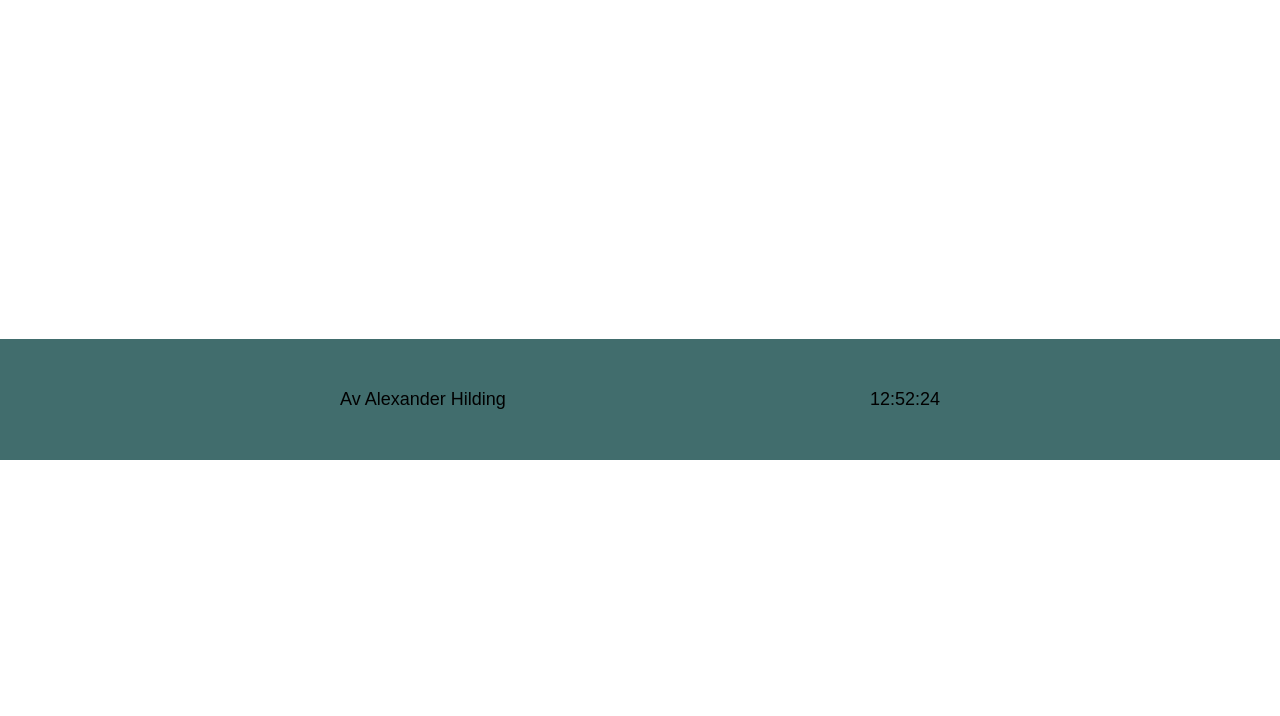
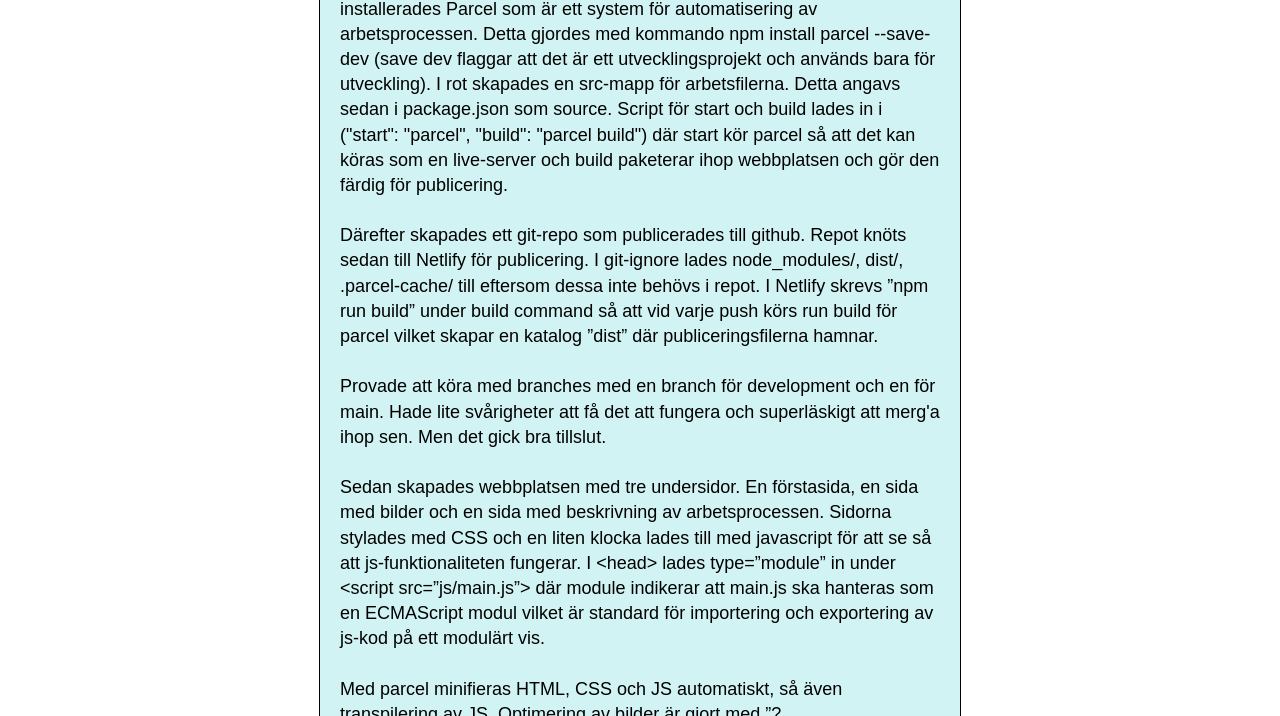
Before and after one commit to hildingx/dt211gmoment1, a website built with Parcel: page src/process.html in a window 1280 px wide. Shown: the part 340-1056 px from the top of the page. Before the commit the page ends 800 px from the top, so only its background shows below. Built offline with nearby package versions, Linux system fonts and the light colour scheme.

Commit message:
lagt till arbetsprocessbeskrivning

```diff
--- a/sharp.config.json
+++ b/sharp.config.json
@@ -1,5 +1,5 @@
 {
-    "jpg": {
+    "jpeg": {
         "quality": 75,
         "progressive": true
     },
--- a/src/process.html
+++ b/src/process.html
@@ -20,7 +20,47 @@
     <main>
         <div class="box work">
             <h1>Beskrivning av arbetsprocessen</h1>
-            <p>Här kommer arbetsprocessen beskrivas.</p>
+            <p>Projektet initierades genom att skapa en katalog för mitt projekt. Där skapades ett npm-projekt
+                genom "npm init" i konsolen. I (root) katalogen skapades då en json-fil som indikerar att det är
+                ett npm-projekt. Sedan installerades Parcel som är ett system för automatisering av arbetsprocessen.
+                Detta gjordes med kommando npm install parcel --save-dev (save dev flaggar att det är ett
+                utvecklingsprojekt och används bara för utveckling). I rot skapades en src-mapp för arbetsfilerna.
+                Detta angavs sedan i package.json som source. Script för start och build lades in i
+                ("start": "parcel", "build": "parcel build") där start kör parcel så att det kan köras som en live-server
+                och build paketerar ihop webbplatsen och gör den färdig för publicering.
+                <br>
+                <br>
+                Därefter skapades ett git-repo som publicerades till github. Repot knöts sedan till Netlify för publicering.
+                I git-ignore lades node_modules/, dist/, .parcel-cache/ till eftersom dessa inte behövs i repot.
+                I Netlify skrevs ”npm run build” under build command så att vid varje push körs run build för parcel vilket
+                skapar en katalog ”dist” där publiceringsfilerna hamnar.
+                <br>
+                <br>
+                Provade att köra med branches med en branch för development och en för main. Hade lite svårigheter att få det
+                att fungera och superläskigt att merg'a ihop sen. Men det gick bra tillslut.
+                <br>
+                <br>
+                Sedan skapades webbplatsen med tre undersidor. En förstasida, en sida med bilder och en sida med beskrivning av arbetsprocessen.
+                Sidorna stylades med CSS och en liten klocka lades till med javascript för att se så att js-funktionaliteten fungerar.
+                I &lt;head&gt; lades type=”module” in under &lt;script src=”js/main.js”&gt; där module indikerar att main.js ska hanteras
+                som en ECMAScript modul vilket är standard för importering och exportering av js-kod på ett modulärt vis.
+                <br>
+                <br>
+                Med parcel minifieras HTML, CSS och JS automatiskt, så även transpilering av JS.
+                Optimering av bilder är gjort med ”?as=webp&width=600” direkt i elementet för picture source samt ”?width=600” i elementet img.
+                Ytterligare optimering gjordes sedan i sharp.config.json där bildkvalitet för jpg och webp bestämdes.
+                <br>
+                <br>
+                "browserslist": "> 0.5%, last 2 versions, not dead" adderades till packade.json vilket betyder att den har stöd
+                till 99,5% av alla webläsare som används just nu (och som inte är döda).
+                <br>
+                <br>
+                Arbetsfiler som ligger under /src kopieras och blir publiceringsfiler till /dist vid publicering. Kommando "npm run build" körs via netlify.
+                <br>
+                <br>
+                Vid ändring och publicering krävs sedan bara att spara de ändringar som gjorts i vscode och git commit / push så sparas repot globalt på github,
+                som sedan läses av Netlify där npm run build körs vilket gör att de senaste ändringarna publiceras automatiskt.
+            </p>
         </div>
     </main>
     <footer>
```
